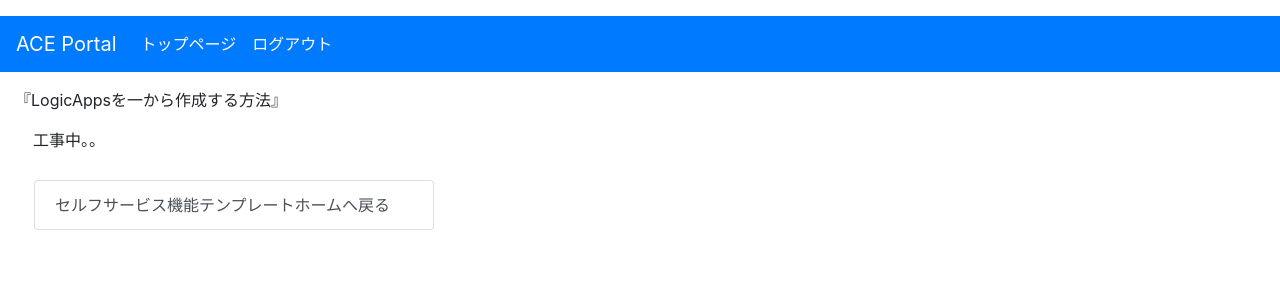
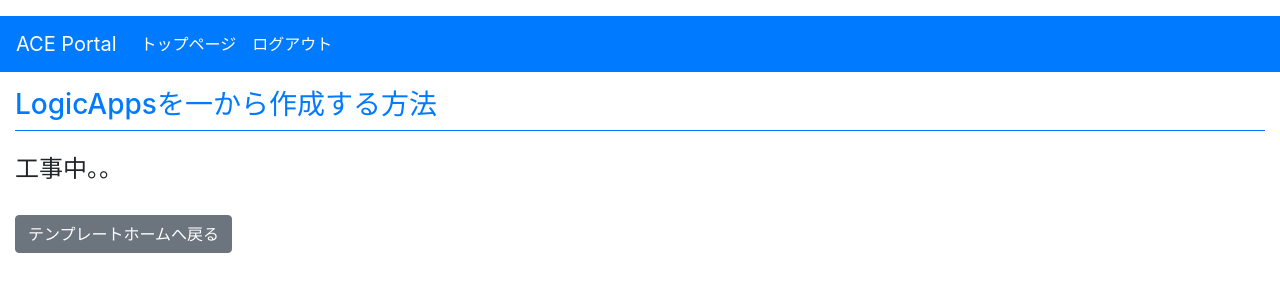
Before and after one commit to KokiNoguchi/ACE_WebApp, a website: page src/LogicAppsCreate.html in a window 1280 px wide. Drawn offline with nearby package versions, Linux system fonts and the light colour scheme.

Commit message:
Update LogicAppsCreate.html

```diff
--- a/src/LogicAppsCreate.html
+++ b/src/LogicAppsCreate.html
@@ -28,16 +28,13 @@
     </div>
   </nav>
   <body>
-
-      <div class="container-fluid">
-      <p>『LogicAppsを一から作成する方法』</p>
-      &nbsp;&nbsp;&nbsp;&nbsp;工事中。。<br>
-
-      <div class="container-fluid">
-        <div class="list-group">
-          　 <a href="templateHome.html" class="m-1 list-group-item list-group-item-action" style="width: 400px;">セルフサービス機能テンプレートホームへ戻る</head></a>
-          </div>
-      </div>
+    <div class="container-fluid">
+        <div class="h3 pb-2 mb-4 text-primary border-bottom border-primary" >
+            LogicAppsを一から作成する方法
+        </div>
+        <div class="h4">工事中。。</div>
+        <br>
+        <a class="btn btn-secondary" href="templateHome.html" role="button">テンプレートホームへ戻る</a>
     </div>
     <!-- Optional JavaScript -->
     <!-- jQuery first, then Popper.js, then Bootstrap JS -->
```
